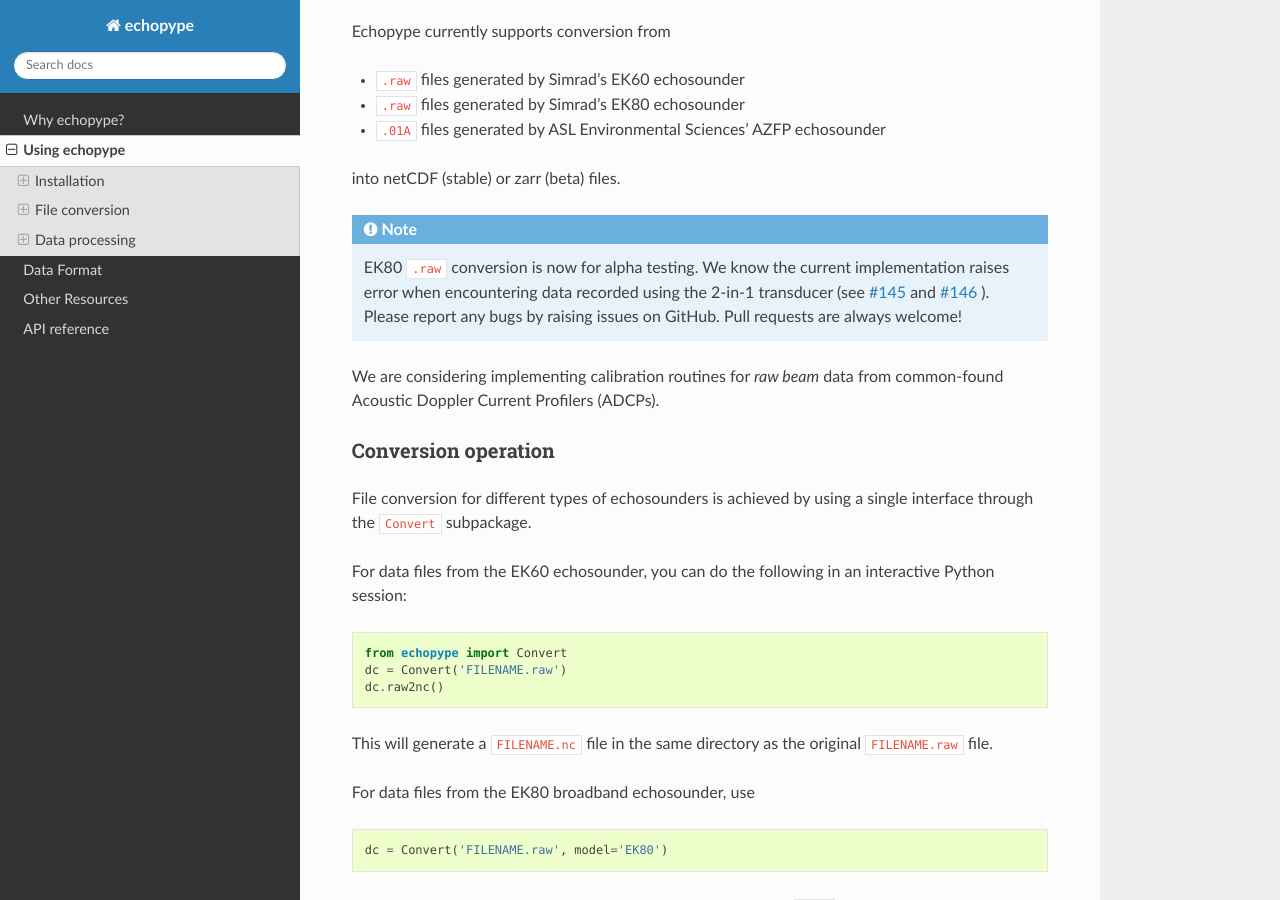
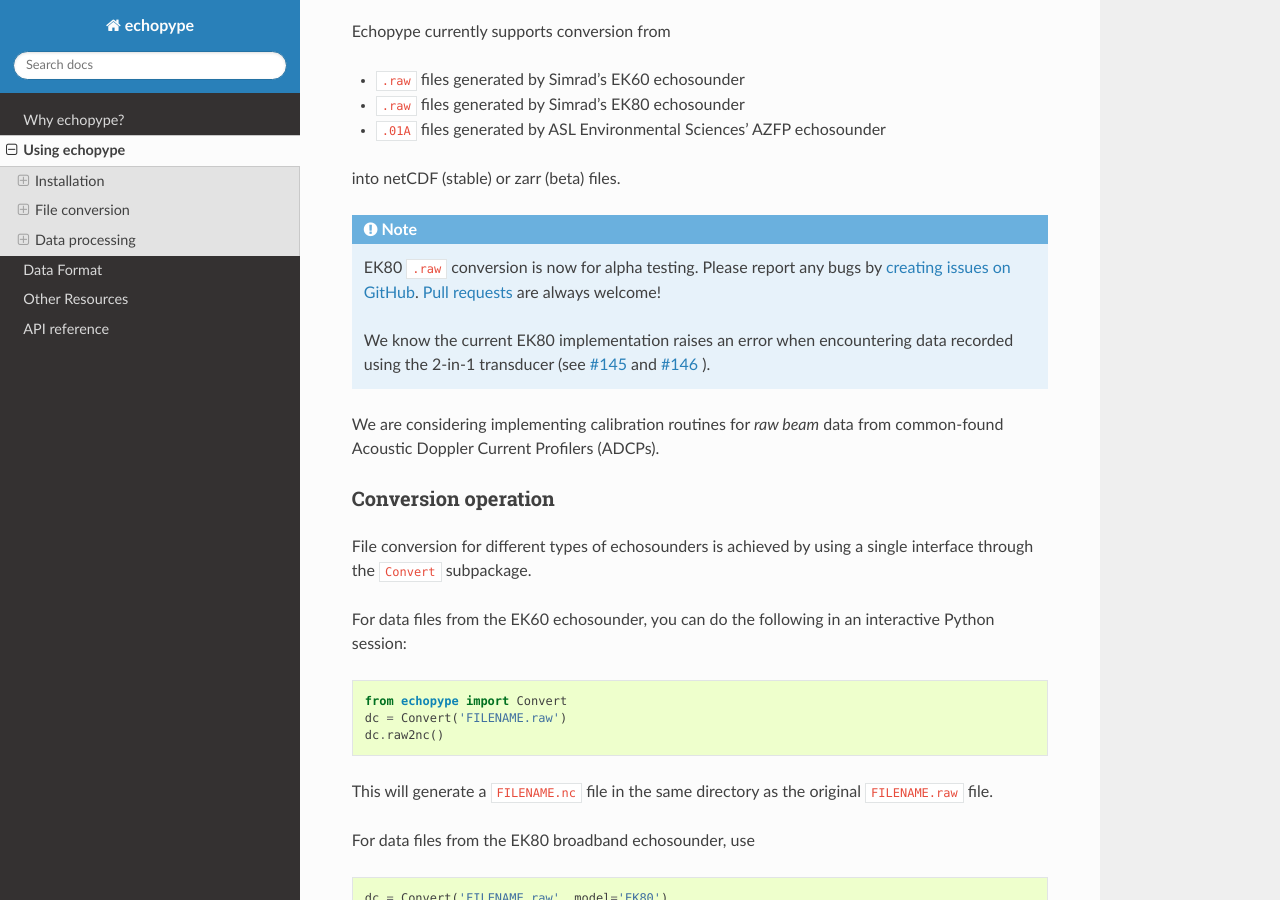
Before and after one commit to OSOceanAcoustics/echopype, a Sphinx documentation site: the page built from docs/source/usage.rst, in a window 1280 px wide and 900 px high, scrolled down 1249 px. Built offline with Sphinx 7.4.7 and the Read the Docs theme 2.0.0, drawn with Linux system fonts in a browser that asks for light colours.

Commit message:
update docs

```diff
--- a/docs/source/usage.rst
+++ b/docs/source/usage.rst
@@ -74,15 +74,21 @@
 
 .. note::
    EK80 ``.raw`` conversion is now for alpha testing.
-   We know the current implementation raises error when encountering data
-   recorded using the 2-in-1 transducer
+   Please report any bugs by `creating issues on GitHub`_.
+   `Pull requests`_ are always welcome!
+
+   We know the current EK80 implementation raises an error when encountering
+   data recorded using the 2-in-1 transducer
    (see `#145 <https://github.com/OSOceanAcoustics/echopype/issues/145>`_ and
    `#146 <https://github.com/OSOceanAcoustics/echopype/pull/146>`_ ).
-   Please report any bugs by raising issues on GitHub.
-   Pull requests are always welcome!
 
 We are considering implementing calibration routines for
 *raw beam* data from common-found Acoustic Doppler Current Profilers (ADCPs).
+
+.. _creating issues on GitHub:
+   https://help.github.com/en/github/managing-your-work-on-github/creating-an-issue
+.. _Pull requests:
+   https://jarednielsen.com/learn-git-fork-pull-request/
 
 
 Conversion operation
```
Also changed, not shown: README.rst (+7 -10 lines).
